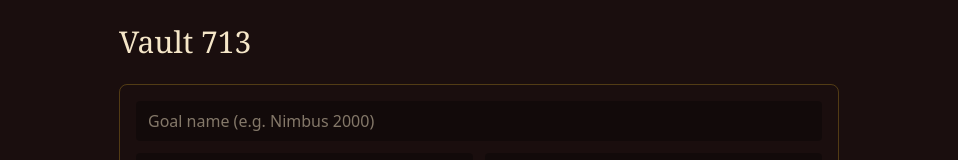
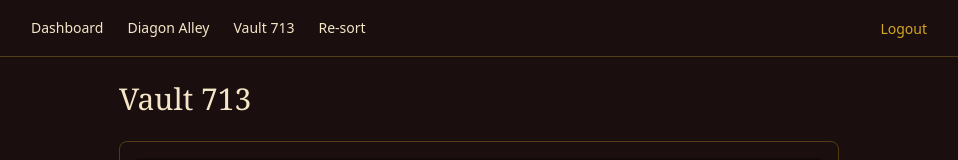
Before and after one commit to nikithap1224/gringotts-ledger, a Next.js app: page /vault-713 in a window 1280 px wide. Shown: the top 160 px of the page, without its empty margins (161-1119 px from the left). Built offline with nearby package versions, Linux system fonts and the light colour scheme; no server answers; the database is empty.

Commit message:
Add navigation bar across all pages

```diff
--- /dev/null
+++ b/src/app/components/NavBar.js
@@ -0,0 +1,20 @@
+import Link from 'next/link'
+import { logout } from '@/app/login/actions'
+
+export default function NavBar() {
+  return (
+    <nav className="border-b border-[var(--house-accent)]/30 px-6 py-4">
+      <div className="mx-auto flex max-w-4xl items-center justify-between">
+        <div className="flex gap-6 text-sm">
+          <Link href="/dashboard" className="hover:text-[var(--house-accent)]">Dashboard</Link>
+          <Link href="/diagon-alley" className="hover:text-[var(--house-accent)]">Diagon Alley</Link>
+          <Link href="/vault-713" className="hover:text-[var(--house-accent)]">Vault 713</Link>
+          <Link href="/sorting-hat" className="hover:text-[var(--house-accent)]">Re-sort</Link>
+        </div>
+        <form action={logout}>
+          <button type="submit" className="text-sm text-[var(--house-accent)]">Logout</button>
+        </form>
+      </div>
+    </nav>
+  )
+}
--- a/src/app/dashboard/page.js
+++ b/src/app/dashboard/page.js
@@ -1,6 +1,7 @@
 import { createClient } from '@/utils/supabase/server'
 import { houseStatus } from '@/lib/wizard'
 import { SpendingChart } from './SpendingChart'
+import NavBar from '@/app/components/NavBar'
 
 export default async function DashboardPage() {
   const supabase = await createClient()
@@ -40,6 +41,8 @@ export default async function DashboardPage() {
   })) || []
 
   return (
+    <>
+      <NavBar />
       <main className="mx-auto max-w-4xl p-6 text-[var(--house-text)]">
         <h1 className="mb-2 font-serif text-3xl">The Sorting Hat Dashboard</h1>
         <p className={`mb-6 text-lg font-semibold ${toneColor}`}>{status.message}</p>
@@ -80,5 +83,6 @@ export default async function DashboardPage() {
           })}
         </div>
       </main>
+    </>
   )
 }
--- a/src/app/diagon-alley/page.js
+++ b/src/app/diagon-alley/page.js
@@ -1,6 +1,7 @@
 import { createClient } from '@/utils/supabase/server'
 import { toGalleons } from '@/lib/wizard'
 import { addTransaction } from './actions'
+import NavBar from '@/app/components/NavBar'
 
 export default async function DiagonAlleyPage() {
   const supabase = await createClient()
@@ -12,6 +13,8 @@ export default async function DiagonAlleyPage() {
     .limit(50)
 
   return (
+    <>
+      <NavBar />
       <main className="mx-auto max-w-3xl p-6 text-[var(--house-text)]">
         <h1 className="mb-6 font-serif text-3xl">Diagon Alley Ledger</h1>
 
@@ -51,5 +54,6 @@ export default async function DiagonAlleyPage() {
           </tbody>
         </table>
       </main>
+    </>
   )
 }
--- a/src/app/vault-713/page.js
+++ b/src/app/vault-713/page.js
@@ -1,5 +1,6 @@
 import { createClient } from '@/utils/supabase/server'
 import { addGoal, updateSavedAmount } from './actions'
+import NavBar from '@/app/components/NavBar'
 
 function ProgressBar({ saved, target }) {
   const pct = Math.min(100, (saved / target) * 100)
@@ -18,6 +19,8 @@ export default async function Vault713Page() {
     .order('created_at', { ascending: false })
 
   return (
+    <>
+      <NavBar />
       <main className="mx-auto max-w-3xl p-6 text-[var(--house-text)]">
         <h1 className="mb-6 font-serif text-3xl">Vault 713</h1>
 
@@ -53,5 +56,6 @@ export default async function Vault713Page() {
           ))}
         </div>
       </main>
+    </>
   )
 }
```
Lines whose indentation alone changed are shown as unchanged.
